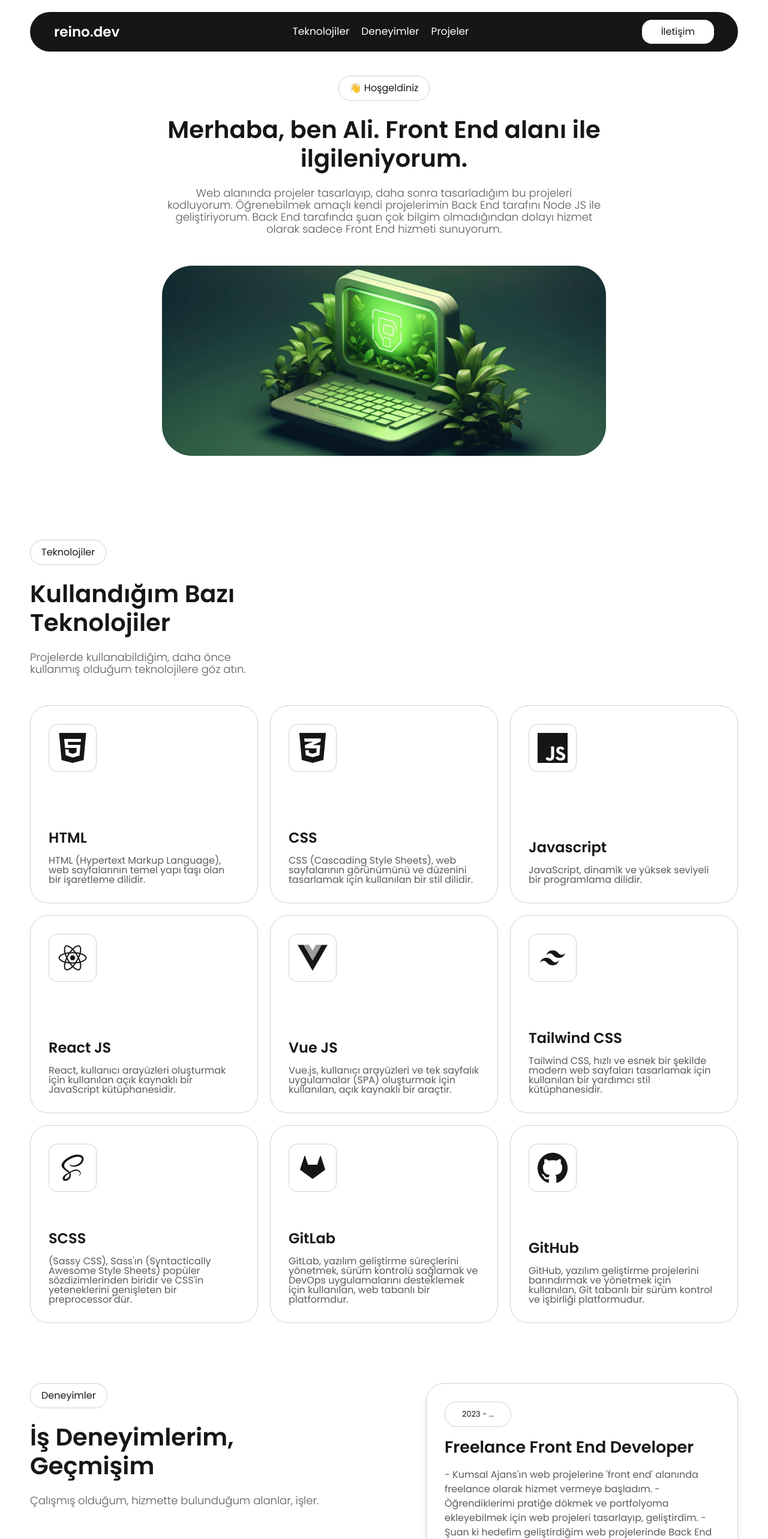
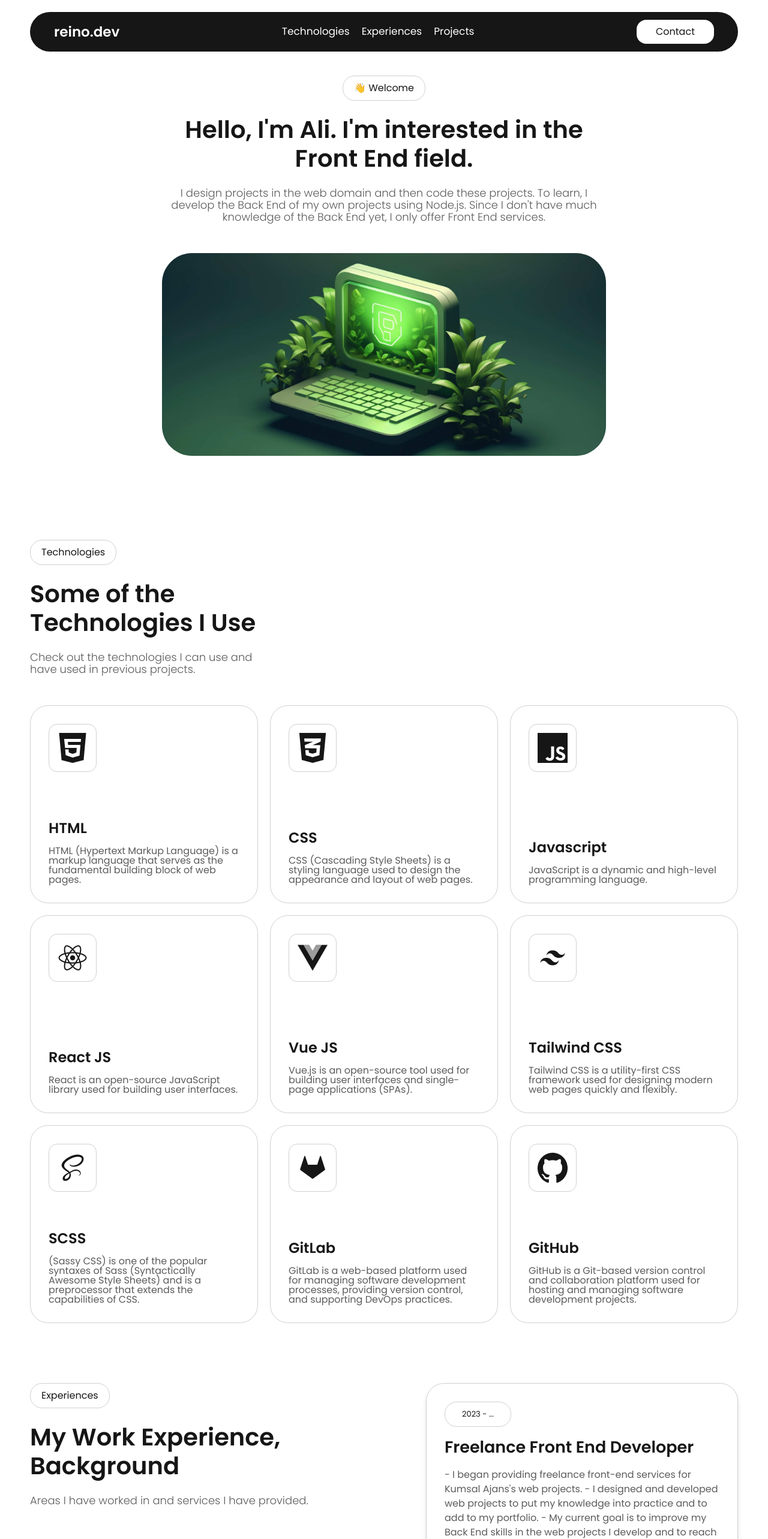
Before and after one commit to reinoo16/reinodev-portfolio, a React (Create React App) app: page / in a window 1280 px wide. Shown: the top 2566 px of the page at 60% size. Built offline with nearby package versions, Linux system fonts and the light colour scheme; the HTML template or start-up script is replaced by a standard one.

Commit message:
language update

```diff
--- a/src/App.jsx
+++ b/src/App.jsx
@@ -43,11 +43,11 @@ function App() {
         <nav className='p-[13px_40px] flex gap-[20px] items-center justify-between w-full h-[66px] rounded-[36px] bg-black'>
           <a className='font-semibold text-[20px] sm:text-[23px] leading-[100%] text-white' href="#">reino.dev</a>
           <ul className='hidden md:flex justify-center items-center gap-[20px]'>
-            <li className='font-normal text-[17px] text-white'><a href="#technologies">Teknolojiler</a></li>
-            <li className='font-normal text-[17px] text-white'><a href="#experiences">Deneyimler</a></li>
-            <li className='font-normal text-[17px] text-white'><a href="#projects">Projeler</a></li>
+            <li className='font-normal text-[17px] text-white'><a href="#technologies">Technologies</a></li>
+            <li className='font-normal text-[17px] text-white'><a href="#experiences">Experiences</a></li>
+            <li className='font-normal text-[17px] text-white'><a href="#projects">Projects</a></li>
           </ul>
-          <a className='hidden md:inline-block p-[8px_32px] bg-white rounded-[16px] text-black font-normal text-[16px]' href="#footer">İletişim</a>
+          <a className='hidden md:inline-block p-[8px_32px] bg-white rounded-[16px] text-black font-normal text-[16px]' href="#footer">Contact</a>
           <svg className='md:hidden' style={{ cursor: 'pointer' }} onClick={() => setNavDropdown(!navDropdown)} xmlns="http://www.w3.org/2000/svg" width="32" height="32" fill="white" class="bi bi-list" viewBox="0 0 16 16">
             <path fill-rule="evenodd" d="M2.5 12a.5.5 0 0 1 .5-.5h10a.5.5 0 0 1 0 1H3a.5.5 0 0 1-.5-.5m0-4a.5.5 0 0 1 .5-.5h10a.5.5 0 0 1 0 1H3a.5.5 0 0 1-.5-.5m0-4a.5.5 0 0 1 .5-.5h10a.5.5 0 0 1 0 1H3a.5.5 0 0 1-.5-.5" />
           </svg>
@@ -62,9 +62,9 @@ function App() {
         </nav>
         <section className='flex flex-col items-center justify-center gap-[50px] max-w-[740px] mx-auto py-[40px] h-[calc(100vh-86px)]'>
           <div className='section-title items-center'>
-            <span className='!w-max'>👋 Hoşgeldiniz</span>
-            <h1 className='text-center'>Merhaba, ben Ali. Front End alanı ile ilgileniyorum.</h1>
-            <p className='text-center'>Web alanında projeler tasarlayıp, daha sonra tasarladığım bu projeleri kodluyorum. Öğrenebilmek amaçlı kendi projelerimin Back End tarafını Node JS ile geliştiriyorum. Back End tarafında şuan çok bilgim olmadığından dolayı hizmet olarak sadece Front End hizmeti sunuyorum.</p>
+            <span className='!w-max'>👋 Welcome</span>
+            <h1 className='text-center'>Hello, I'm Ali. I'm interested in the Front End field.</h1>
+            <p className='text-center'>I design projects in the web domain and then code these projects. To learn, I develop the Back End of my own projects using Node.js. Since I don't have much knowledge of the Back End yet, I only offer Front End services.</p>
           </div>
           <div className='w-full h-full lg:h-[474px] rounded-[50px] overflow-hidden'>
             <img className='w-full h-full object-cover object-center' src={heroImg} alt="" />
@@ -73,37 +73,37 @@ function App() {
       </header>
       <section id='technologies' className='section'>
         <div className='section-title max-w-[400px]'>
-          <span>Teknolojiler</span>
-          <h1>Kullandığım Bazı Teknolojiler</h1>
-          <p>Projelerde kullanabildiğim, daha önce kullanmış olduğum teknolojilere göz atın.</p>
+          <span>Technologies</span>
+          <h1>Some of the Technologies I Use</h1>
+          <p>Check out the technologies I can use and have used in previous projects.</p>
         </div>
         <div className='grid grid-cols-1 sm:grid-cols-2 lg:grid-cols-3 gap-[20px] w-full'>
-          <TechnologyCard icon={htmlIcon} title="HTML" description="HTML (Hypertext Markup Language), web sayfalarının temel yapı taşı olan bir işaretleme dilidir." />
-          <TechnologyCard icon={cssIcon} title="CSS" description="CSS (Cascading Style Sheets), web sayfalarının görünümünü ve düzenini tasarlamak için kullanılan bir stil dilidir." />
-          <TechnologyCard icon={jsIcon} title="Javascript" description="JavaScript, dinamik ve yüksek seviyeli bir programlama dilidir." />
-          <TechnologyCard icon={reactIcon} title="React JS" description="React, kullanıcı arayüzleri oluşturmak için kullanılan açık kaynaklı bir JavaScript kütüphanesidir." />
-          <TechnologyCard icon={vueIcon} title="Vue JS" description="Vue.js, kullanıcı arayüzleri ve tek sayfalık uygulamalar (SPA) oluşturmak için kullanılan, açık kaynaklı bir araçtır." />
-          <TechnologyCard icon={tailwindIcon} title="Tailwind CSS" description="Tailwind CSS, hızlı ve esnek bir şekilde modern web sayfaları tasarlamak için kullanılan bir yardımcı stil kütüphanesidir." />
-          <TechnologyCard icon={scssIcon} title="SCSS" description="(Sassy CSS), Sass'ın (Syntactically Awesome Style Sheets) popüler sözdizimlerinden biridir ve CSS'in yeteneklerini genişleten bir preprocessor'dür." />
-          <TechnologyCard icon={gitlabIcon} title="GitLab" description="GitLab, yazılım geliştirme süreçlerini yönetmek, sürüm kontrolü sağlamak ve DevOps uygulamalarını desteklemek için kullanılan, web tabanlı bir platformdur." />
-          <TechnologyCard icon={githubIcon} title="GitHub" description="GitHub, yazılım geliştirme projelerini barındırmak ve yönetmek için kullanılan, Git tabanlı bir sürüm kontrol ve işbirliği platformudur." />
+          <TechnologyCard icon={htmlIcon} title="HTML" description="HTML (Hypertext Markup Language) is a markup language that serves as the fundamental building block of web pages." />
+          <TechnologyCard icon={cssIcon} title="CSS" description="CSS (Cascading Style Sheets) is a styling language used to design the appearance and layout of web pages." />
+          <TechnologyCard icon={jsIcon} title="Javascript" description="JavaScript is a dynamic and high-level programming language." />
+          <TechnologyCard icon={reactIcon} title="React JS" description="React is an open-source JavaScript library used for building user interfaces." />
+          <TechnologyCard icon={vueIcon} title="Vue JS" description="Vue.js is an open-source tool used for building user interfaces and single-page applications (SPAs)." />
+          <TechnologyCard icon={tailwindIcon} title="Tailwind CSS" description="Tailwind CSS is a utility-first CSS framework used for designing modern web pages quickly and flexibly." />
+          <TechnologyCard icon={scssIcon} title="SCSS" description="(Sassy CSS) is one of the popular syntaxes of Sass (Syntactically Awesome Style Sheets) and is a preprocessor that extends the capabilities of CSS." />
+          <TechnologyCard icon={gitlabIcon} title="GitLab" description="GitLab is a web-based platform used for managing software development processes, providing version control, and supporting DevOps practices." />
+          <TechnologyCard icon={githubIcon} title="GitHub" description="GitHub is a Git-based version control and collaboration platform used for hosting and managing software development projects." />
         </div>
       </section>
       <section id='experiences' className='flex flex-col md:flex-row gap-[50px] justify-between w-full mt-[100px]'>
         <div className='section-title max-w-[520px]'>
-          <span>Deneyimler</span>
-          <h1>İş Deneyimlerim, Geçmişim</h1>
-          <p>Çalışmış olduğum, hizmette bulunduğum alanlar, işler.</p>
+          <span>Experiences</span>
+          <h1>My Work Experience, Background</h1>
+          <p>Areas I have worked in and services I have provided.</p>
         </div>
-        <ExperienceCard history="2023 - ..." job="Freelance Front End Developer" description="- Kumsal Ajans'ın web projelerine 'front end' alanında freelance olarak hizmet vermeye başladım.
-- Öğrendiklerimi pratiğe dökmek ve portfolyoma ekleyebilmek için web projeleri tasarlayıp, geliştirdim.
-- Şuan ki hedefim geliştirdiğim web projelerinde Back End alanında da gelişip, daha fazla şirkete, ajansa ulaşarak ‘Freelance Fullstack Web Developer’ olarak hizmet verebilmek." />
+        <ExperienceCard history="2023 - ..." job="Freelance Front End Developer" description="- I began providing freelance front-end services for Kumsal Ajans's web projects.
+- I designed and developed web projects to put my knowledge into practice and to add to my portfolio.
+- My current goal is to improve my Back End skills in the web projects I develop and to reach more companies and agencies to offer services as a Freelance Fullstack Web Developer." />
       </section>
       <section id='projects' className='section items-center'>
         <div className="section-title items-center max-w-[700px]">
-          <span>Projeler</span>
-          <h1 className='text-center'>Üzerinde Çalışmış Olduğum Projeler</h1>
-          <p className='text-center'>Öğrendiğim becerileri pratiğe dökebilmek için veya freelance olarak hizmet verdiğim projeler.</p>
+          <span>Projects</span>
+          <h1 className='text-center'>Projects I Have Worked On</h1>
+          <p className='text-center'>Projects where I applied the skills I've learned or provided freelance services.</p>
         </div>
         <div className='grid grid-cols-1 md:grid-cols-2 w-full gap-x-[20px] gap-y-[30px]'>
           <ProjectCard img={Musaid} projectName="Musaid" link="https://front.musaid.de/" />
@@ -111,8 +111,8 @@ function App() {
           <ProjectCard img={LodosKaraburun} projectName="Lodos Karaburun" link="https://lodoskaraburun.com/" />
           <ProjectCard img={OddoTex} projectName="Oddo Tekstil" link="https://oddotex.com/" />
           <ProjectCard img={Sento} projectName="Sento" link="https://sento.com.tr/" />
-          <ProjectCard img={Weather} projectName="Hava Durumu" link="https://weather-app-reino.vercel.app/" />
-          <ProjectCard img={Doviz} projectName="Döviz Kuru Takip" link="https://doviz-kuru-takip.vercel.app/" />
+          <ProjectCard img={Weather} projectName="Weather App" link="https://weather-app-reino.vercel.app/" />
+          <ProjectCard img={Doviz} projectName="Currency Exchange Rate Tracker" link="https://doviz-kuru-takip.vercel.app/" />
           <ProjectCard img={Todo} projectName="To-Do List" link="https://reino-todo-list.vercel.app/" />
         </div>
       </section>
@@ -156,9 +156,8 @@ function App() {
               </div>
             </a>
           </div>
-          <button onClick={downloadCv} className='rounded-[16px] text-white text-[16px] font-normal p-[8px_48px] bg-black'>CV</button>
         </div>
-        <span className='font-normal text-[14px] text-center text-black70'>© 2024 Reino Dev. Tüm hakları saklıdır.</span>
+        <span className='font-normal text-[14px] text-center text-black70'>© 2024 Reino Dev. All rights reserved.</span>
       </footer>
     </div>
   );
```
Also changed, not shown: 1 other file (tests, documents, lock files or other folders).
